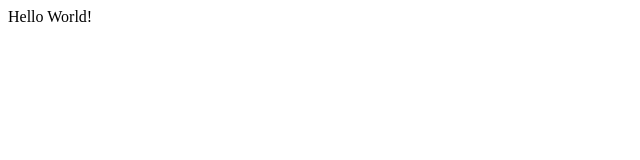
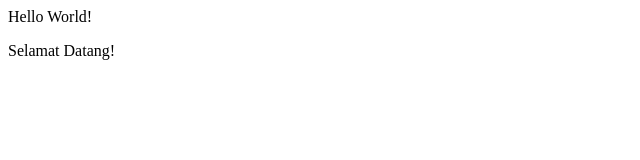
Before and after one commit to kimmohito/project-test, a plain HTML site: page index.html in a window 1280 px wide. Shown: the whole page, without its empty margins (0-640 px from the left). Drawn offline with Linux system fonts and the light colour scheme.

Commit message:
Add greeting paragraph to index.html

```diff
--- a/index.html
+++ b/index.html
@@ -6,5 +6,8 @@
     </head>
     <body>
         Hello World!
+        <p>
+            Selamat Datang!
+        </p>
     </body>
 </html>
```
